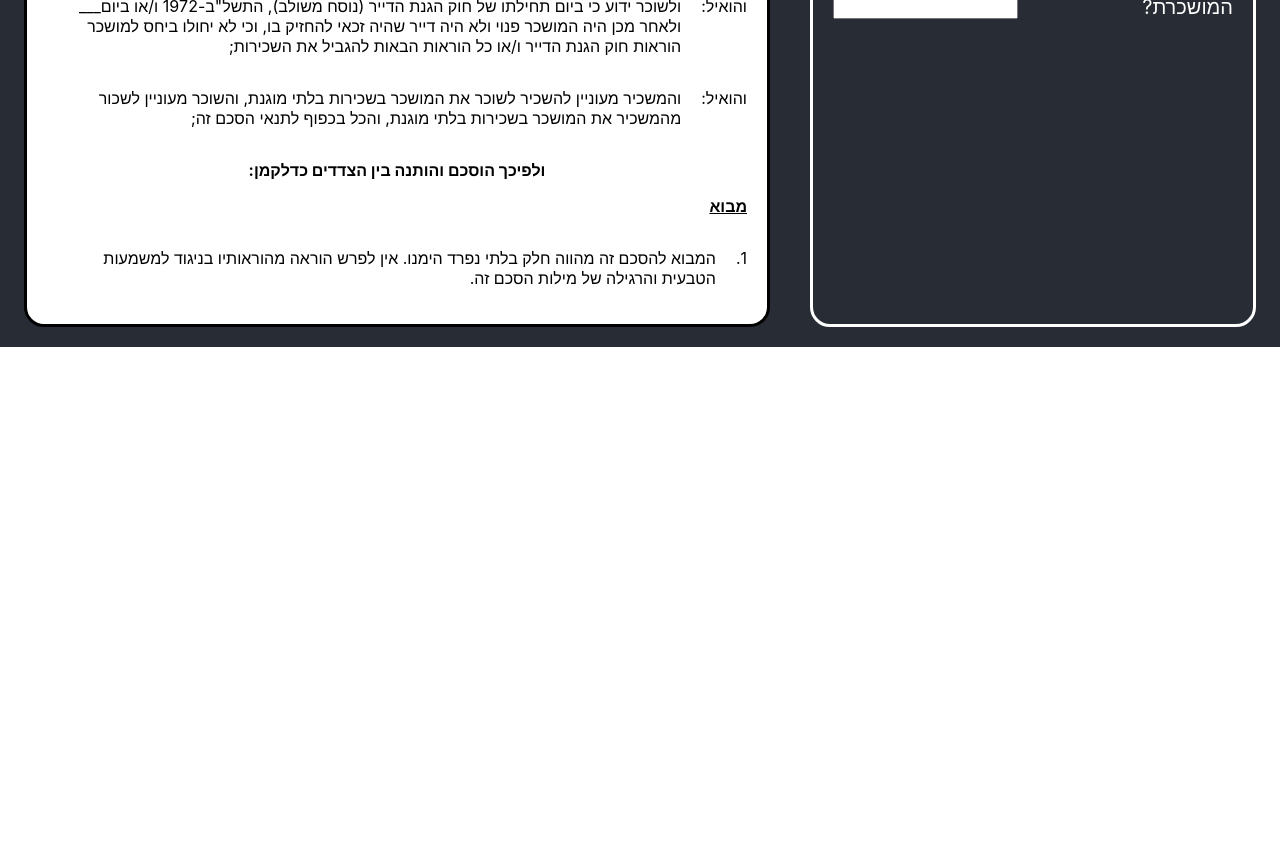
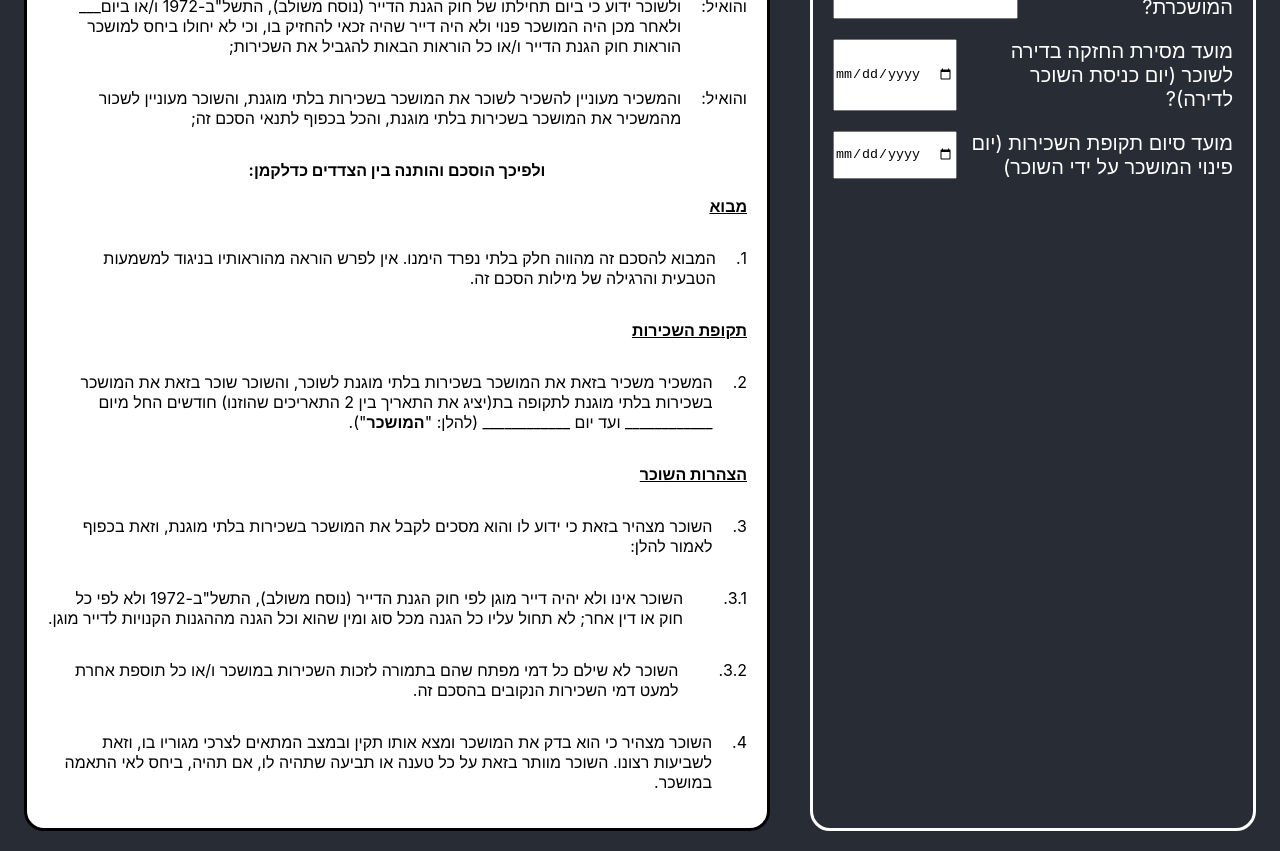
Before and after one commit to idandrd/docit, a React (Create React App) app: page / in a window 1280 px wide. Shown: the part 580-1431 px from the top of the page. Before the commit the page ends 927 px from the top, so only its background shows below. Built offline with nearby package versions, Linux system fonts and the light colour scheme.

Commit message:
Update Form.tsx

```diff
--- a/src/Form.tsx
+++ b/src/Form.tsx
@@ -13,7 +13,9 @@ class MainForm extends Component {
     lesseeFullAddress: "",
     roomnuber: "",
     floornumber: "",
-    apartmentaddress: ""
+    apartmentaddress: "",
+    EntranceDate: "",
+    LeaveDate: ""
   };
 
   getlessorIdType = () => {
@@ -30,6 +32,7 @@ class MainForm extends Component {
         return "ש.ר.";
     }
   };
+
   render() {
     return (
       <div className="main-form" style={{ display: "flex" }}>
@@ -146,6 +149,22 @@ class MainForm extends Component {
               }
             />
           </FormItem>
+          <FormItem text="מועד מסירת החזקה בדירה לשוכר (יום כניסת השוכר לדירה)?">
+            <input
+              type="date"
+              onChange={({ target }) =>
+                this.setState({ EntranceDate: target.value })
+              }
+            />
+          </FormItem>
+          <FormItem text="מועד סיום תקופת השכירות  (יום פינוי המושכר  על ידי השוכר)">
+            <input
+              type="date"
+              onChange={({ target }) =>
+                this.setState({ LeaveDate: target.value })
+              }
+            />
+          </FormItem>
         </div>
         <div
           style={{
@@ -165,8 +184,8 @@ class MainForm extends Component {
             הסכם שכירות בלתי מוגנת
           </h2>
           <p style={{ textAlign: "center" }}>{`חוזה שנערך ונחתם ב${this.state
-            .signedAtCity || "________________________"} בתאריך ${
-            this.state.signedAtDate
+            .signedAtCity || "______________"} בתאריך ${
+            this.state.signedAtDate || "_____________"
           }`}</p>
           <div style={{ display: "flex" }}>
             <p style={{ marginLeft: 70, fontWeight: "bold" }}>בין</p>
@@ -240,6 +259,56 @@ class MainForm extends Component {
               </p>
             </div>
           </div>
+          <div style={{ display: "flex" }}>
+            <p style={{ marginLeft: 20, fontWeight: "bold", textDecoration: "underline"}}>תקופת השכירות</p>
+          </div>
+          <div style={{ display: "flex" }}>
+            <p style={{ marginLeft: 20}}>2.</p>
+            <div style={{ flex: 1 }}>
+              <p>
+                {`המשכיר משכיר בזאת את המושכר בשכירות בלתי מוגנת לשוכר, והשוכר שוכר בזאת את המושכר בשכירות בלתי מוגנת לתקופה בת(יציג את התאריך בין 2 התאריכים שהוזנו) חודשים החל מיום ${
+            this.state.EntranceDate ||"____________"
+          } ועד יום ${
+            this.state.LeaveDate ||"____________"
+          } `} (להלן: "<b>המושכר</b>").
+              </p>
+            </div>
+          </div>
+          <div style={{ display: "flex" }}>
+            <p style={{ marginLeft: 20, fontWeight: "bold", textDecoration: "underline"}}>הצהרות השוכר</p>
+          </div>
+          <div style={{ display: "flex" }}>
+            <p style={{ marginLeft: 20}}>3.</p>
+            <div style={{ flex: 1 }}>
+              <p>
+                {` השוכר מצהיר בזאת כי ידוע לו והוא מסכים לקבל את המושכר בשכירות בלתי מוגנת, וזאת בכפוף לאמור להלן: `}
+              </p>
+            </div>
+          </div>
+          <div style={{ display: "flex" }}>
+            <p style={{ marginLeft: 40}}>3.1.</p>
+            <div style={{ flex: 1 }}>
+              <p>
+                {` השוכר אינו ולא יהיה דייר מוגן לפי חוק הגנת הדייר (נוסח משולב), התשל"ב-1972 ולא לפי כל חוק או דין אחר; לא תחול עליו כל הגנה מכל סוג ומין שהוא וכל הגנה מההגנות הקנויות לדייר מוגן.  `}
+              </p>
+            </div>
+          </div>
+          <div style={{ display: "flex" }}>
+            <p style={{ marginLeft: 40}}>3.2.</p>
+            <div style={{ flex: 1 }}>
+              <p>
+                {`השוכר לא שילם כל דמי מפתח שהם בתמורה לזכות השכירות במושכר ו/או כל תוספת אחרת למעט דמי השכירות הנקובים בהסכם זה.  `}
+              </p>
+            </div>
+          </div>
+          <div style={{ display: "flex" }}>
+            <p style={{ marginLeft: 20}}>4.</p>
+            <div style={{ flex: 1 }}>
+              <p>
+                {`השוכר מצהיר כי הוא בדק את המושכר ומצא אותו תקין ובמצב המתאים לצרכי מגוריו בו, וזאת לשביעות רצונו. השוכר מוותר בזאת על כל טענה או תביעה שתהיה לו, אם תהיה, ביחס לאי התאמה במושכר. `}
+              </p>
+            </div>
+          </div>
         </div>
       </div>
     );
```
